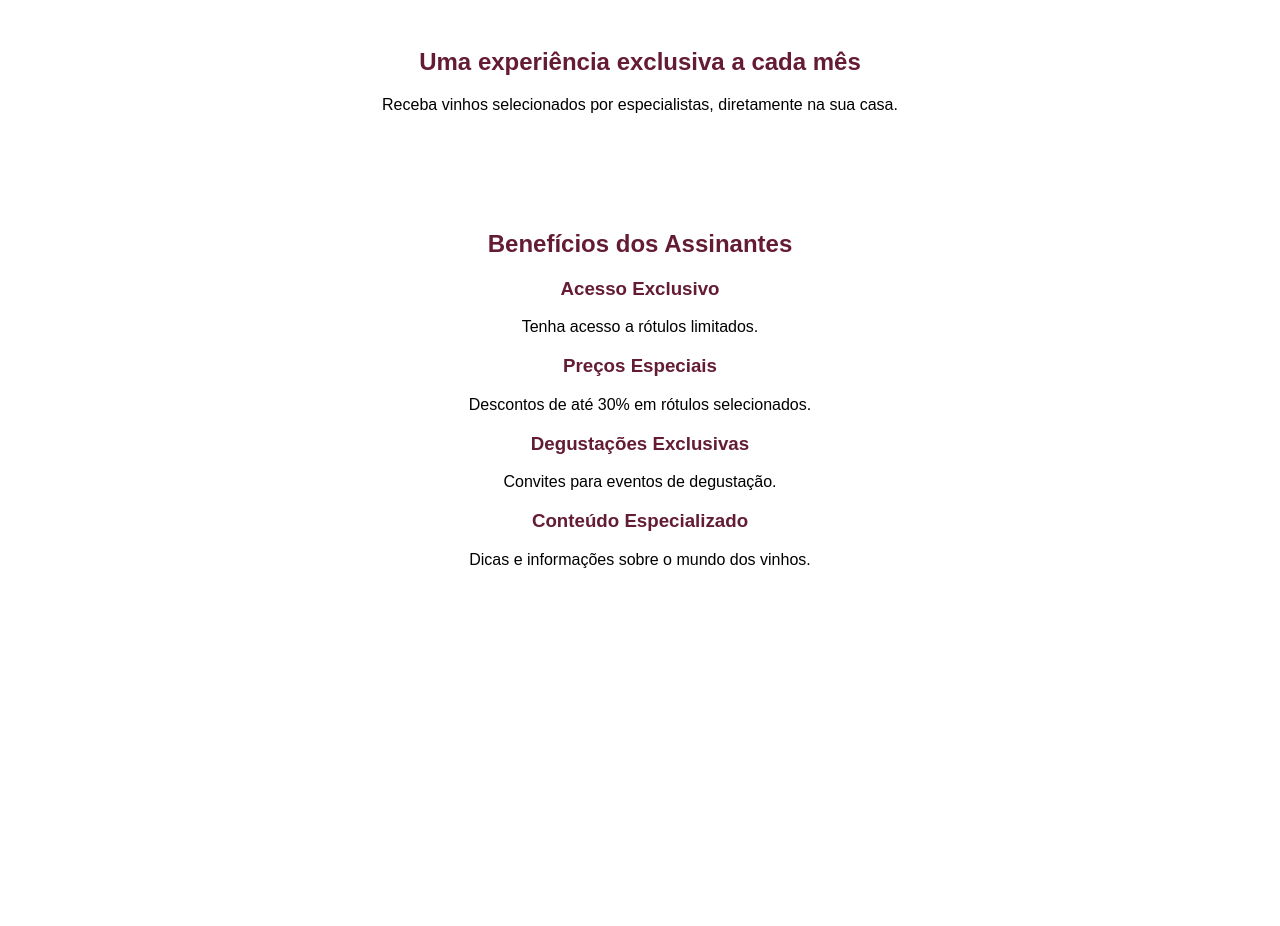
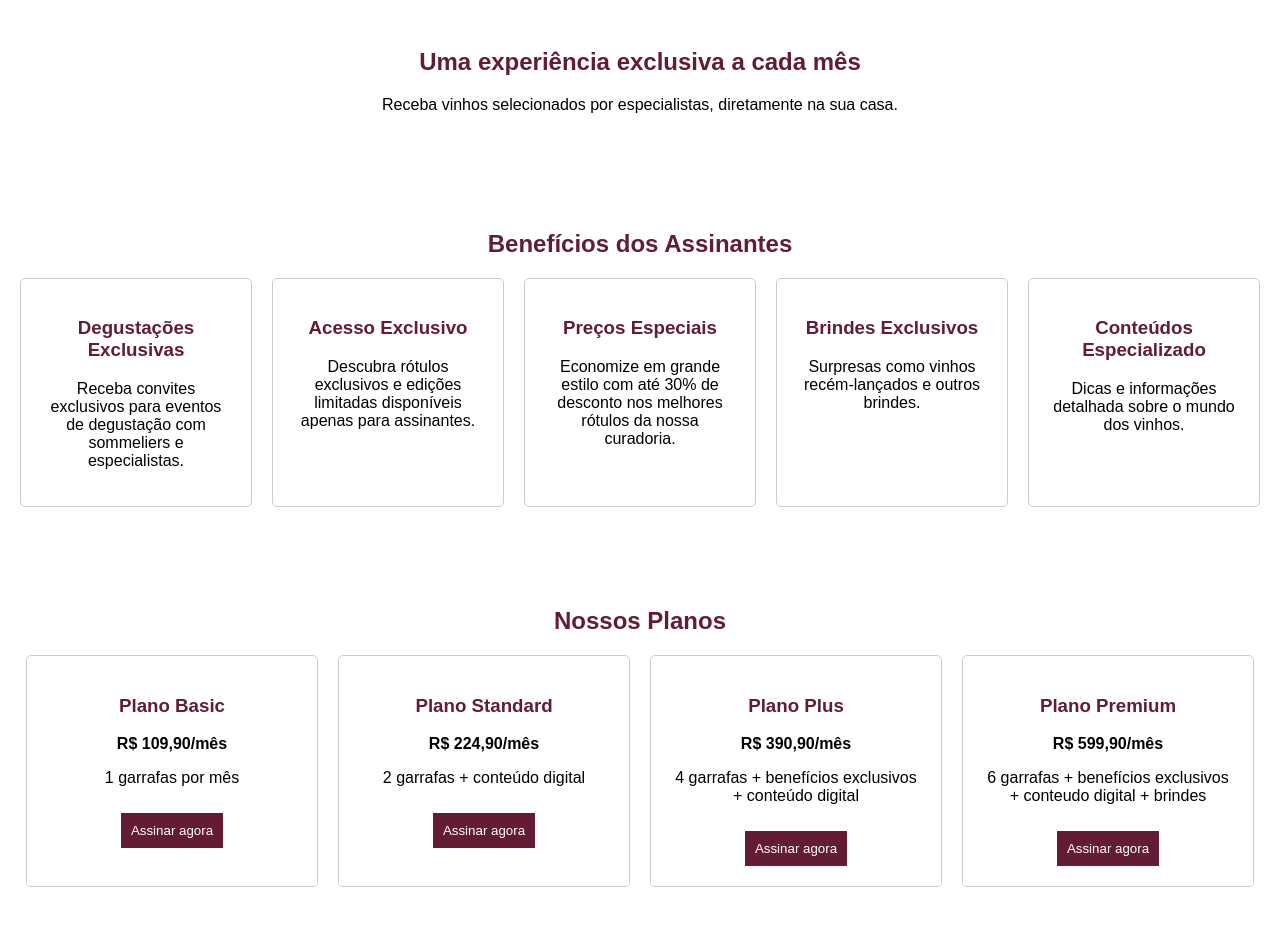
Before and after one commit to dasprino007/Checkpoint-frontend, a plain HTML site: page src/pages/assinatura.html in a window 1280 px wide. Shown: the part 72-998 px from the top of the page. Before the commit the page ends 800 px from the top, so only its background shows below. Drawn offline with Linux system fonts and the light colour scheme.

Commit message:
assinatura

```diff
--- a/src/pages/assinatura.html
+++ b/src/pages/assinatura.html
@@ -54,6 +54,27 @@
       color: #641c34;
     }
 
+    .container {
+      display: flex;
+      justify-content: center;
+      gap: 20px;
+    }
+
+    .card, .plano {
+      border: 1px solid #ccc;
+      border-radius: 5px;
+      padding: 20px;
+      width: 250px;
+    }
+
+    button {
+      margin-top: 10px;
+      padding: 10px;
+      background-color: #641c34;
+      color: white;
+      border: none;
+      cursor: pointer;
+    }
       </style>
 </head>
 <body>
@@ -79,21 +100,54 @@
       <section>
         <h2>Benefícios dos Assinantes</h2>
         <div class="container">
-          <div class="card">
+            <div class="card">
+                <h3>Degustações Exclusivas</h3>
+                <p>Receba convites exclusivos para eventos de degustação com sommeliers e especialistas.</p>
+              </div>
+            <div class="card">
             <h3>Acesso Exclusivo</h3>
-            <p>Tenha acesso a rótulos limitados.</p>
+            <p>Descubra rótulos exclusivos e edições limitadas disponíveis apenas para assinantes.</p>
           </div>
           <div class="card">
             <h3>Preços Especiais</h3>
-            <p>Descontos de até 30% em rótulos selecionados.</p>
+            <p>Economize em grande estilo com até 30% de desconto nos melhores rótulos da nossa curadoria.</p>
           </div>
           <div class="card">
-            <h3>Degustações Exclusivas</h3>
-            <p>Convites para eventos de degustação.</p>
+            <h3>Brindes Exclusivos</h3>
+            <p>Surpresas como vinhos recém-lançados e outros brindes.</p>
           </div>
           <div class="card">
-            <h3>Conteúdo Especializado</h3>
-            <p>Dicas e informações sobre o mundo dos vinhos.</p>
+            <h3>Conteúdos Especializado</h3>
+            <p>Dicas e informações detalhada sobre o mundo dos vinhos.</p>
+          </div>
+        </div>
+      </section>
+      <section>
+        <h2>Nossos Planos</h2>
+        <div class="container">
+          <div class="plano">
+            <h3>Plano Basic</h3>
+            <p><strong>R$ 109,90/mês</strong></p>
+            <p>1 garrafas por mês</p>
+            <button>Assinar agora</button>
+          </div>
+          <div class="plano">
+            <h3>Plano Standard</h3>
+            <p><strong>R$ 224,90/mês</strong></p>
+            <p>2 garrafas + conteúdo digital</p>
+            <button>Assinar agora</button>
+          </div>
+          <div class="plano">
+            <h3>Plano Plus</h3>
+            <p><strong>R$ 390,90/mês</strong></p>
+            <p>4 garrafas + benefícios exclusivos + conteúdo digital</p>
+            <button>Assinar agora</button>
+          </div>
+          <div class="plano">
+            <h3>Plano Premium</h3>
+            <p><strong>R$ 599,90/mês</strong></p>
+            <p>6 garrafas + benefícios exclusivos + conteudo digital + brindes</p>
+            <button>Assinar agora</button>
           </div>
         </div>
       </section>
```
